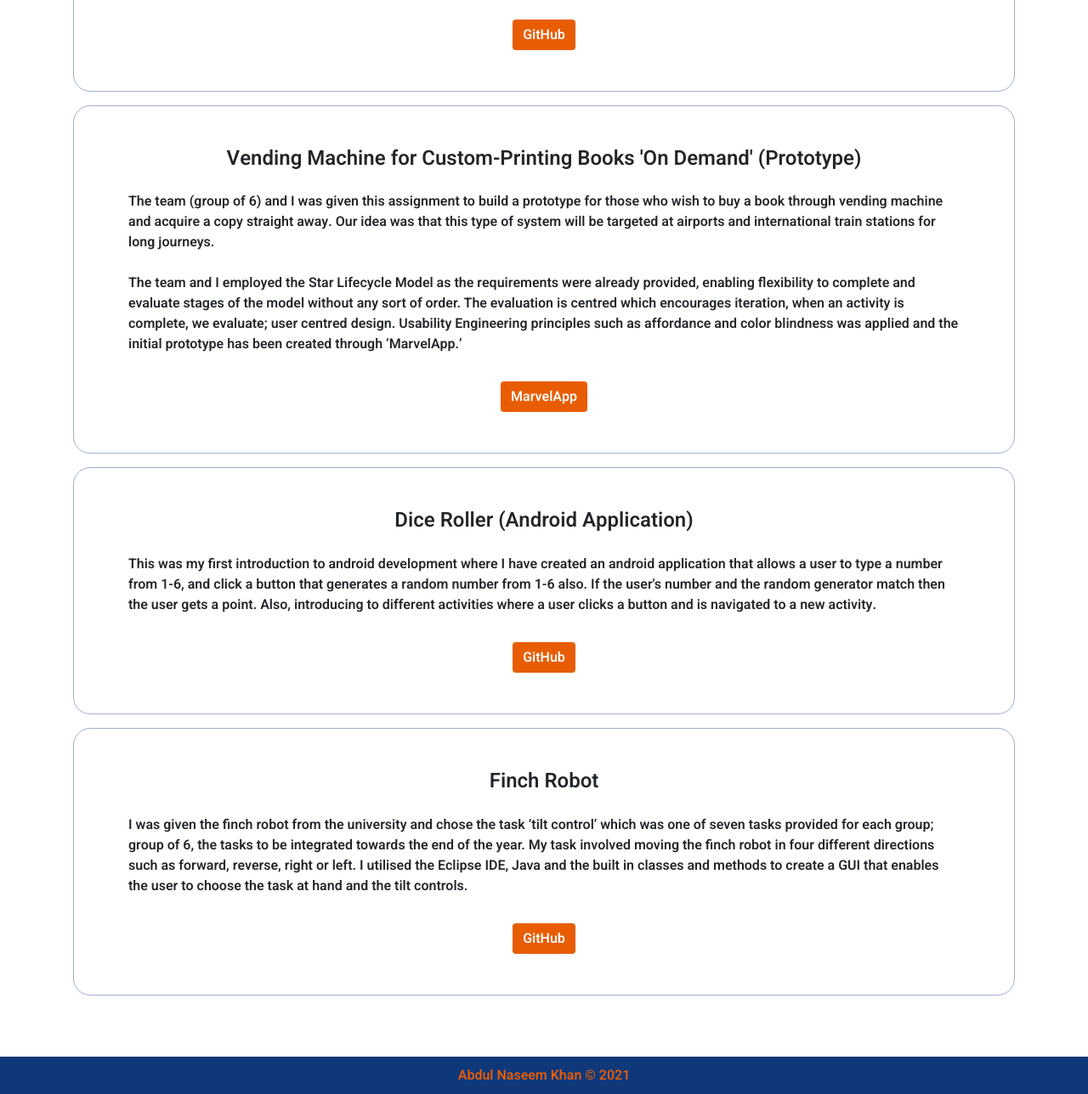
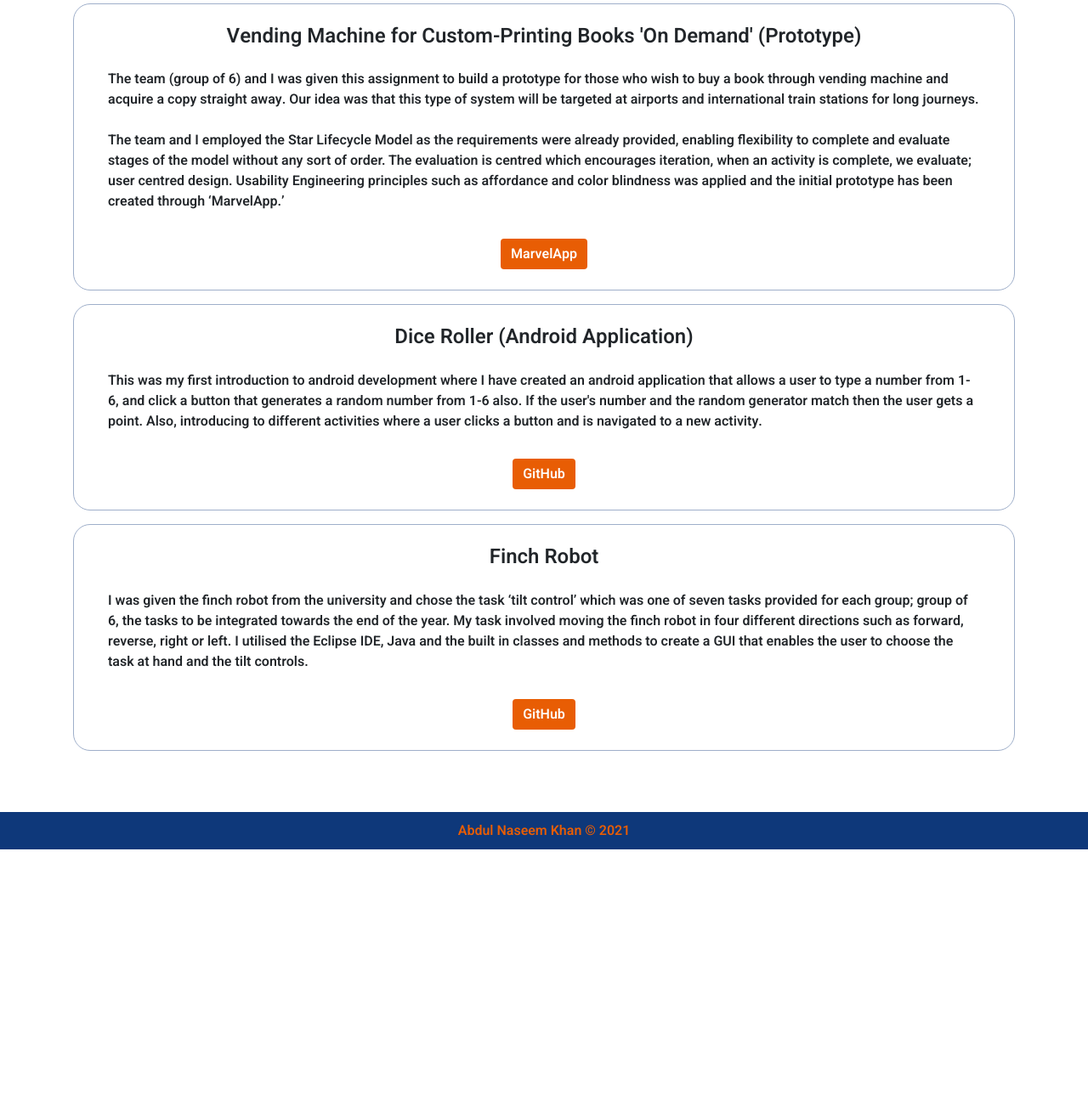
Before and after one commit to abdulnaseem/personal-portfolio, a Django app: page /projects/university_projects/ in a window 1280 px wide. Shown: the part 2084-3372 px from the top of the page at 85% size. After the commit the page ends 3084 px from the top, so only its background shows below. Run offline with Django 3.2, Linux system fonts and the light colour scheme; some libraries are stand-ins or nearby versions.

Commit message:
positioning

```diff
--- a/templates/basic_portfolio/university_projects.html
+++ b/templates/basic_portfolio/university_projects.html
@@ -47,7 +47,7 @@
         </div>
       </div>
 
-      <div class="p-5 my-3 border" id="individual">
+      <div class="p-4 my-3 border" id="individual">
         <div class="col text-center">
           <h4>Car Park Management System</h4>
         </div>
@@ -71,7 +71,7 @@
         </div>
       </div>
 
-      <div class="p-5 my-3 border" id="individual">
+      <div class="p-4 my-3 border" id="individual">
         <div class="col text-center">
           <h4>ParkNow (Android Application)</h4>
         </div>
@@ -98,7 +98,7 @@
         </div>
       </div>
 
-      <div class="p-5 my-3 border" id="individual">
+      <div class="p-4 my-3 border" id="individual">
         <div class="col text-center">
           <h4>Vending Machine for Custom-Printing Books 'On Demand' (Prototype)</h4>
         </div>
@@ -114,7 +114,7 @@
         </div>
       </div>
 
-      <div class="p-5 my-3 border" id="individual">
+      <div class="p-4 my-3 border" id="individual">
         <div class="col text-center">
           <h4>Dice Roller (Android Application)</h4>
         </div>
@@ -128,7 +128,7 @@
         </div>
       </div>
 
-      <div class="p-5 my-3 border" id="individual">
+      <div class="p-4 my-3 border" id="individual">
         <div class="col text-center">
           <h4>Finch Robot</h4>
         </div>
```
